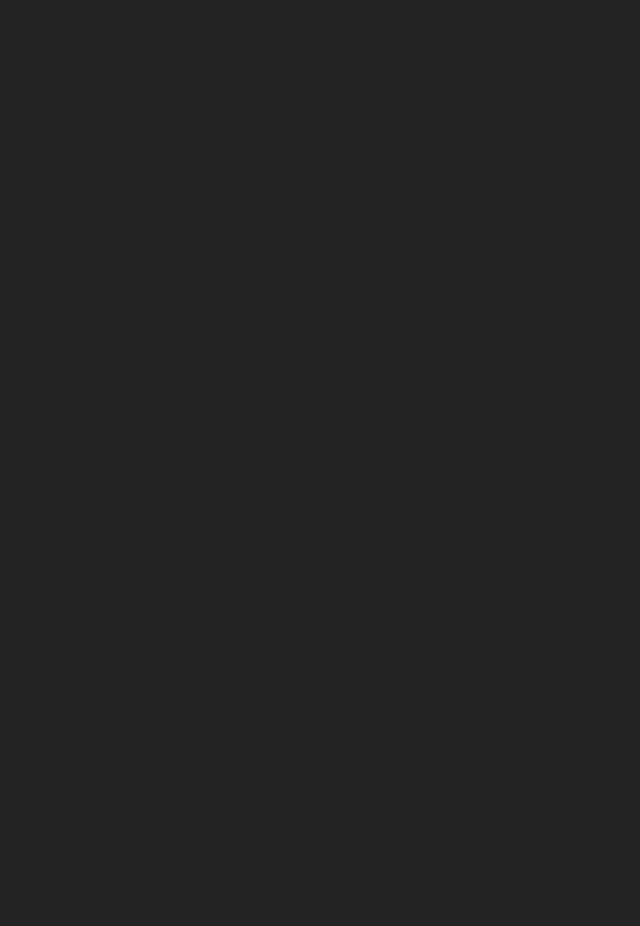
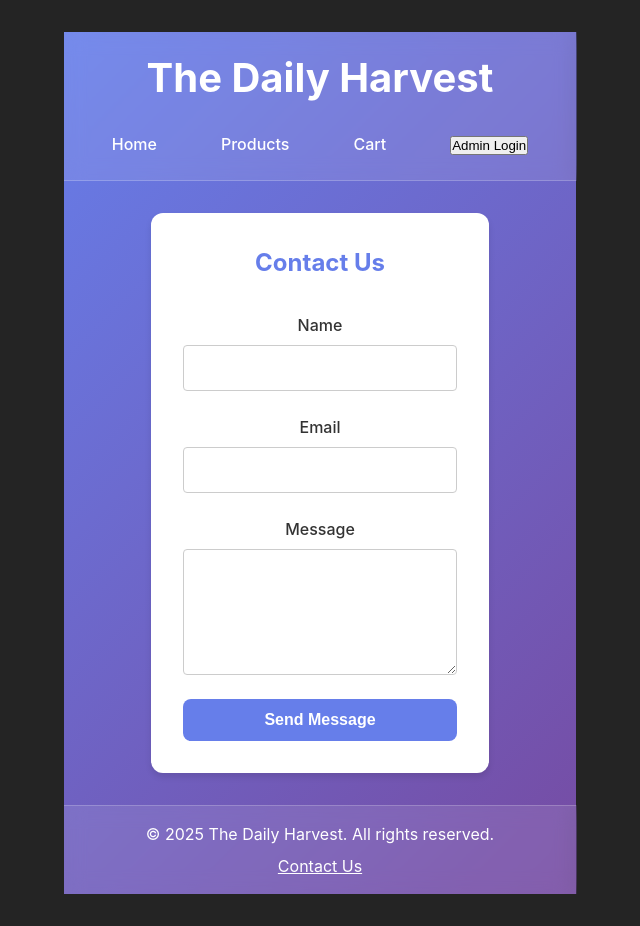
Before and after one commit to 4gfgw2xjm9-bit/githubcopilot-workshop, a React (Vite) app in the folder eCommApp/: page /contact in a window 1280 px wide. Before the commit this address had no page. Shown: the whole page, without its empty margins (320-960 px from the left). Before the commit the page ends 800 px from the top, so only its background shows below. Built offline with nearby package versions, Linux system fonts and the light colour scheme.

Commit message:
Add Contact Us page with form validation and tests
Co-authored-by: 4gfgw2xjm9-bit <253392537+4gfgw2xjm9-bit@users.noreply.github.com>

```diff
--- a/eCommApp/src/App.css
+++ b/eCommApp/src/App.css
@@ -393,3 +393,108 @@
     box-shadow: 0 4px 6px rgba(0, 0, 0, 0.1);
     color: black;
 }
+
+.contact-container {
+    max-width: 600px;
+    margin: 0 auto;
+    padding: 2rem;
+    background: white;
+    border-radius: 12px;
+    box-shadow: 0 4px 6px rgba(0, 0, 0, 0.1);
+    color: black;
+}
+
+.contact-container h2 {
+    text-align: center;
+    margin-bottom: 2rem;
+    color: #667eea;
+}
+
+.contact-form {
+    display: flex;
+    flex-direction: column;
+    gap: 1.5rem;
+}
+
+.form-group {
+    display: flex;
+    flex-direction: column;
+    gap: 0.5rem;
+}
+
+.form-group label {
+    font-weight: 500;
+    color: #333;
+}
+
+.form-group input,
+.form-group textarea {
+    padding: 0.75rem;
+    border: 1px solid #ccc;
+    border-radius: 4px;
+    font-size: 1rem;
+    font-family: inherit;
+}
+
+.form-group input:focus,
+.form-group textarea:focus {
+    outline: none;
+    border-color: #667eea;
+}
+
+.form-group input.error,
+.form-group textarea.error {
+    border-color: #e74c3c;
+}
+
+.error-message {
+    color: #e74c3c;
+    font-size: 0.875rem;
+}
+
+.submit-btn {
+    background-color: #667eea;
+    color: white;
+    border: none;
+    padding: 0.75rem 1.5rem;
+    border-radius: 8px;
+    cursor: pointer;
+    transition: background-color 0.3s ease;
+    font-size: 1rem;
+    font-weight: bold;
+}
+
+.submit-btn:hover {
+    background-color: #5a6fd8;
+}
+
+.success-message {
+    text-align: center;
+    padding: 2rem;
+}
+
+.success-message h3 {
+    color: #27ae60;
+    margin-bottom: 1rem;
+}
+
+.success-message p {
+    color: #666;
+    margin-bottom: 2rem;
+}
+
+.new-message-btn {
+    background-color: #667eea;
+    color: white;
+    border: none;
+    padding: 0.75rem 1.5rem;
+    border-radius: 8px;
+    cursor: pointer;
+    transition: background-color 0.3s ease;
+    font-size: 1rem;
+    font-weight: bold;
+}
+
+.new-message-btn:hover {
+    background-color: #5a6fd8;
+}
--- a/eCommApp/src/App.tsx
+++ b/eCommApp/src/App.tsx
@@ -4,6 +4,7 @@ import ProductsPage from './components/ProductsPage';
 import LoginPage from './components/LoginPage';
 import AdminPage from './components/AdminPage';
 import CartPage from './components/CartPage';
+import ContactUsPage from './components/ContactUsPage';
 import { CartProvider } from './context/CartContext';
 import './App.css';
 
@@ -16,6 +17,7 @@ function App() {
                 <Route path="/login" element={<LoginPage />} />
                 <Route path="/admin" element={<AdminPage />} />
                 <Route path="/cart" element={<CartPage />} />
+                <Route path="/contact" element={<ContactUsPage />} />
             </Routes>
         </CartProvider>
     );
--- /dev/null
+++ b/eCommApp/src/components/ContactUsPage.tsx
@@ -0,0 +1,131 @@
+import { useState } from 'react';
+import Header from './Header';
+import Footer from './Footer';
+
+const ContactUsPage = () => {
+    const [formData, setFormData] = useState({
+        name: '',
+        email: '',
+        message: ''
+    });
+    const [errors, setErrors] = useState({
+        name: '',
+        email: '',
+        message: ''
+    });
+    const [isSubmitted, setIsSubmitted] = useState(false);
+
+    const validateForm = () => {
+        const newErrors = {
+            name: '',
+            email: '',
+            message: ''
+        };
+        let isValid = true;
+
+        if (!formData.name.trim()) {
+            newErrors.name = 'Name is required';
+            isValid = false;
+        }
+
+        if (!formData.email.trim()) {
+            newErrors.email = 'Email is required';
+            isValid = false;
+        } else if (!/^[^\s@]+@[^\s@]+\.[^\s@]+$/.test(formData.email)) {
+            newErrors.email = 'Please enter a valid email address';
+            isValid = false;
+        }
+
+        if (!formData.message.trim()) {
+            newErrors.message = 'Message is required';
+            isValid = false;
+        }
+
+        setErrors(newErrors);
+        return isValid;
+    };
+
+    const handleSubmit = (e: React.FormEvent) => {
+        e.preventDefault();
+        if (validateForm()) {
+            setIsSubmitted(true);
+            setFormData({ name: '', email: '', message: '' });
+            setErrors({ name: '', email: '', message: '' });
+        }
+    };
+
+    const handleChange = (e: React.ChangeEvent<HTMLInputElement | HTMLTextAreaElement>) => {
+        const { name, value } = e.target;
+        setFormData(prev => ({ ...prev, [name]: value }));
+        // Clear error when user starts typing
+        if (errors[name as keyof typeof errors]) {
+            setErrors(prev => ({ ...prev, [name]: '' }));
+        }
+    };
+
+    return (
+        <div className="app">
+            <Header />
+            <main className="main-content">
+                <div className="contact-container">
+                    <h2>Contact Us</h2>
+                    {isSubmitted ? (
+                        <div className="success-message">
+                            <h3>Thank you for contacting us!</h3>
+                            <p>We have received your message and will get back to you soon.</p>
+                            <button onClick={() => setIsSubmitted(false)} className="new-message-btn">
+                                Send another message
+                            </button>
+                        </div>
+                    ) : (
+                        <form onSubmit={handleSubmit} className="contact-form">
+                            <div className="form-group">
+                                <label htmlFor="name">Name</label>
+                                <input
+                                    type="text"
+                                    id="name"
+                                    name="name"
+                                    value={formData.name}
+                                    onChange={handleChange}
+                                    className={errors.name ? 'error' : ''}
+                                />
+                                {errors.name && <span className="error-message">{errors.name}</span>}
+                            </div>
+
+                            <div className="form-group">
+                                <label htmlFor="email">Email</label>
+                                <input
+                                    type="text"
+                                    id="email"
+                                    name="email"
+                                    value={formData.email}
+                                    onChange={handleChange}
+                                    className={errors.email ? 'error' : ''}
+                                />
+                                {errors.email && <span className="error-message">{errors.email}</span>}
+                            </div>
+
+                            <div className="form-group">
+                                <label htmlFor="message">Message</label>
+                                <textarea
+                                    id="message"
+                                    name="message"
+                                    value={formData.message}
+                                    onChange={handleChange}
+                                    rows={5}
+                                    className={errors.message ? 'error' : ''}
+                                />
+                                {errors.message && <span className="error-message">{errors.message}</span>}
+                            </div>
+
+                            <button type="submit" className="submit-btn">Send Message</button>
+                        </form>
+                    )}
+                </div>
+            </main>
+            <Footer />
+        </div>
+    );
+};
+
+export default ContactUsPage;
--- a/eCommApp/src/components/Footer.tsx
+++ b/eCommApp/src/components/Footer.tsx
@@ -1,7 +1,12 @@
+import { Link } from 'react-router-dom';
+
 const Footer = () => {
     return (
         <footer className="app-footer">
             <p>&copy; 2025 The Daily Harvest. All rights reserved.</p>
+            <Link to="/contact" style={{ color: 'white', textDecoration: 'underline', marginTop: '0.5rem', display: 'inline-block' }}>
+                Contact Us
+            </Link>
         </footer>
     );
 };
```
Also changed, not shown: 2 other files (tests, documents, lock files or other folders).
